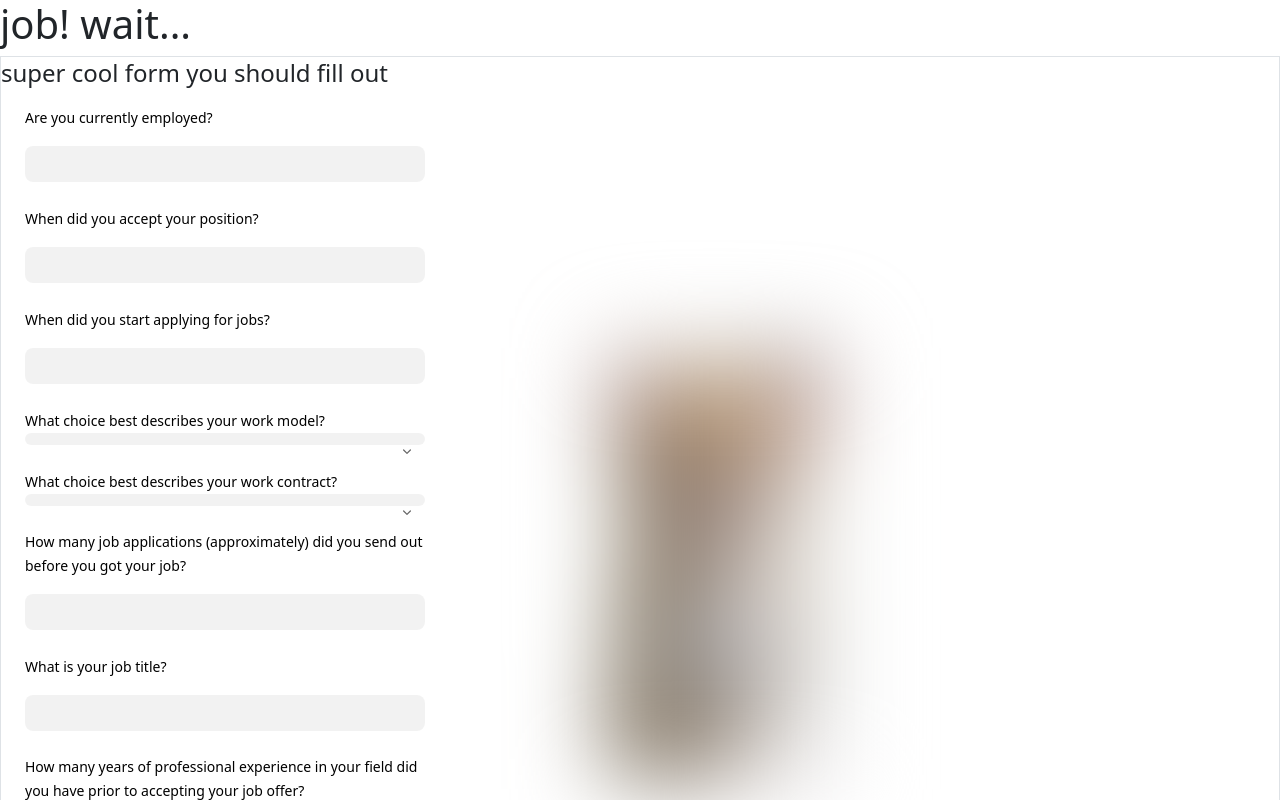
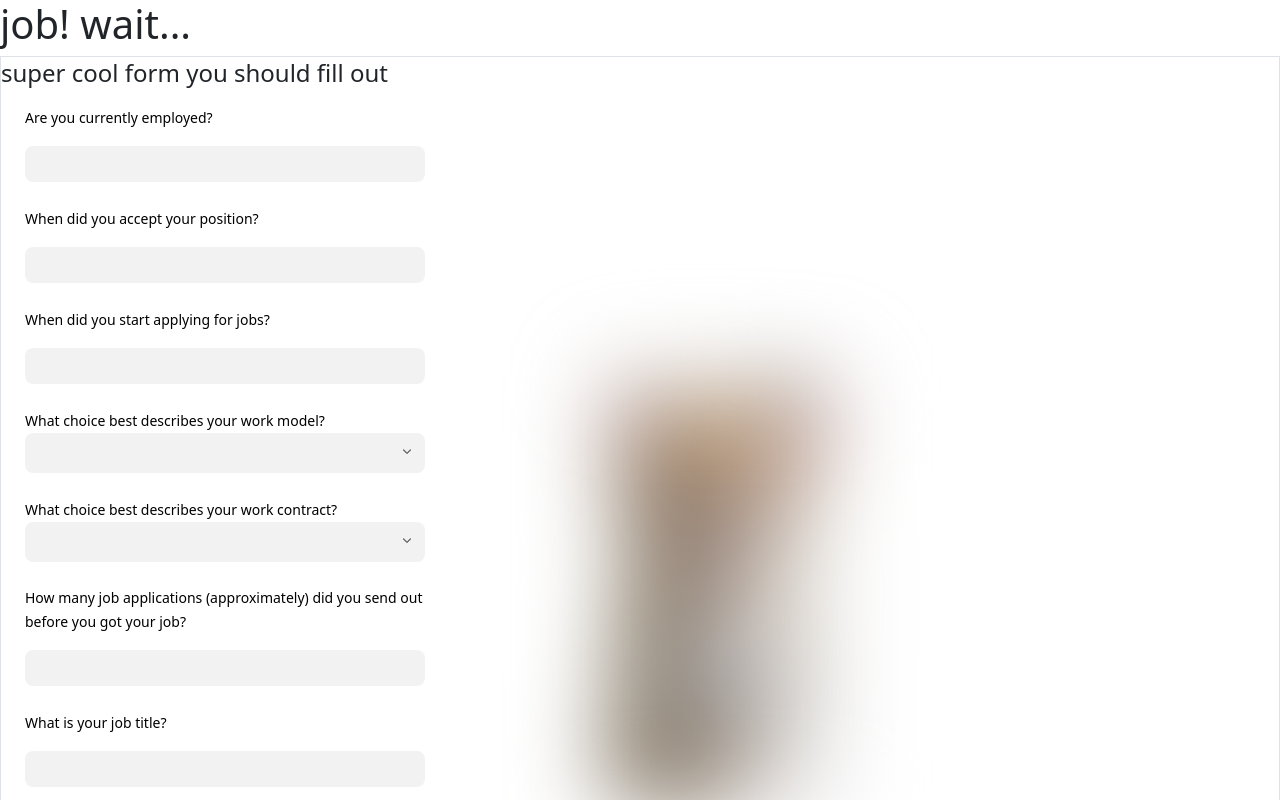
Before and after one commit to pecasdev/jobwait, a React (Create React App) app in the folder frontend/: page / in a window 1280 px wide. Shown: the top 800 px of the page. Built offline with nearby package versions, Linux system fonts and the light colour scheme.

Commit message:
Add min height to ListBoxPrompt

```diff
--- a/frontend/src/reusable/inputs/ListBoxPrompt.tsx
+++ b/frontend/src/reusable/inputs/ListBoxPrompt.tsx
@@ -20,7 +20,7 @@ export default function ListBoxPrompt(props: SimplePromptDefinition) {
             value={currentSelected}
         >
             <ListboxButton
-                className={`relative block w-full rounded-lg bg-black/5 py-1.5 pr-8 pl-3 text-left text-sm/6 text-black
+                className={`min-h-10 relative block w-full rounded-lg bg-black/5 py-1.5 pr-8 pl-3 text-left text-sm/6 text-black
                     focus:outline-none data-[focus]:outline-2 data-[focus]:-outline-offset-2 data-[focus]:outline-black/25`}
             >
                 {currentSelected}
```
